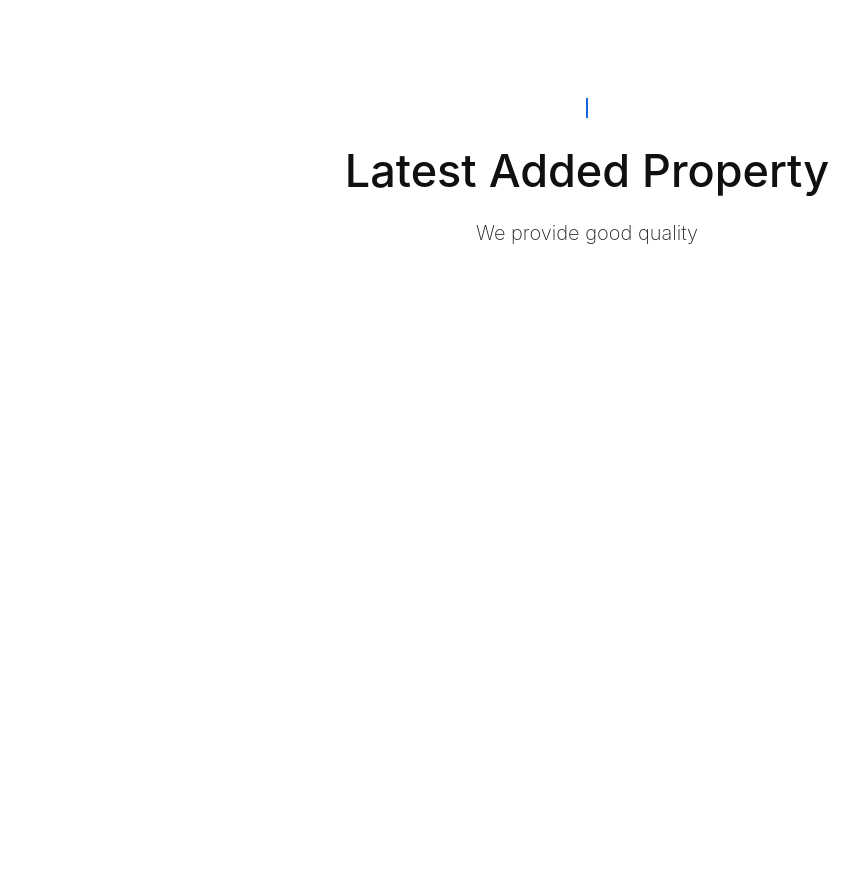
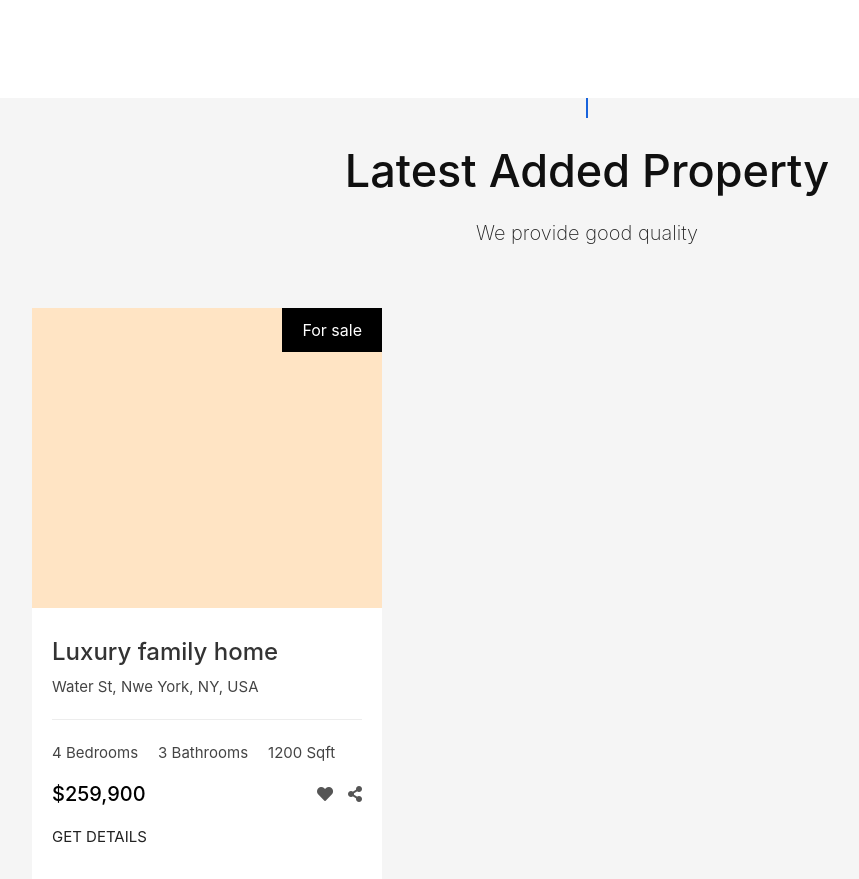
Before and after one commit to josedlca/codingbrothersapp, a React (Create React App) app: page / in a window 1280 px wide. Shown: the part 2900-3779 px from the top of the page, without its empty margins (53-912 px from the left). Before the commit the page ends 3208 px from the top, so only its background shows below. Built offline with nearby package versions, Linux system fonts and the light colour scheme.

Commit message:
styles for latestcard

```diff
--- a/public/index.html
+++ b/public/index.html
@@ -2,12 +2,9 @@
 <html lang="en">
   <head>
     <meta charset="utf-8" />
-    <link rel="shortcut icon" href="%PUBLIC_URL%/favicon.ico" />
-    <meta
-      name="viewport"
-      content="width=device-width, initial-scale=1, shrink-to-fit=no"
-    />
+    <meta name="viewport" content="width=device-width, initial-scale=1, shrink-to-fit=no"/>
     <meta name="theme-color" content="#000000" />
+    <link rel="stylesheet" href="https://use.fontawesome.com/releases/v5.7.2/css/all.css" integrity="sha384-fnmOCqbTlWIlj8LyTjo7mOUStjsKC4pOpQbqyi7RrhN7udi9RwhKkMHpvLbHG9Sr" crossorigin="anonymous">
     <!-- <link rel="manifest" href="%PUBLIC_URL%/manifest.json" /> -->
     <title>Coding Brothers</title>
   </head>
--- a/src/pages/home/latest/Latest.jsx
+++ b/src/pages/home/latest/Latest.jsx
@@ -1,5 +1,6 @@
 import React, { Component } from 'react';
 import Headerspage from './../../../components/Headerspage';
+import Latestcard from './Latestcard';
 import './latest.css';
 
 class Latest extends Component {
@@ -8,6 +9,9 @@ class Latest extends Component {
             <section className="latest">
                 <div className="container">
                     <Headerspage title={'Latest Added Property'} description={'We provide good quality'} />
+                    <div className="row">
+                        <Latestcard />
+                    </div>
                 </div>
             </section>
         );
--- a/src/pages/home/latest/Latestcard.jsx
+++ b/src/pages/home/latest/Latestcard.jsx
@@ -1,4 +1,5 @@
 import React, {Component} from 'react';
+import './latestcard.css'
 
 class Latestcard extends Component{
     render(){
@@ -6,6 +7,9 @@ class Latestcard extends Component{
             <div className="col-md-4">
                 <div className="latestcard">
                     <div className="latestcard__img">
+                        <div className="latestcard__img--sale">
+                            <a href="#">For sale</a>
+                        </div>
                     </div>
                     <div className="latestcard__description">
                         <div className="row">
@@ -29,17 +33,17 @@ class Latestcard extends Component{
                                 </div>
                             </div>
                             <div className="col-md-12">
-                                <div className="row">
-                                    <div className="col-md-6">
+                                <div className="row align-items-center">
+                                    <div className="col-md-6 align-self-center">
                                         <div className="latestcard__description--price">
                                             <p>$259,900</p>
                                         </div>
                                     </div>
-                                    <div className="col-md-6">
+                                    <div className="col-md-6 align-self-center text-right">
                                         <div className="latestcard__description--icons">
                                             <ul>
-                                                <li><a href="#"></a></li>
-                                                <li><a href="#"></a></li>
+                                                <li><a href="#"><i className="fas fa-heart"></i></a></li>
+                                                <li><a href="#"><i className="fas fa-share-alt"></i></a></li>
                                             </ul>
                                         </div>
                                     </div>
@@ -47,7 +51,7 @@ class Latestcard extends Component{
                             </div>
                             <div className="col-md-12">
                                 <div className="latestcard__description--button">
-                                    <a href="#">GET DETAIL</a>
+                                    <a href="#">GET DETAILS</a>
                                 </div>
                             </div>
                         </div>
--- a/src/pages/home/latest/latest.css
+++ b/src/pages/home/latest/latest.css
@@ -0,0 +1,3 @@
+.latest{
+    background: #f5f5f5;
+}
--- /dev/null
+++ b/src/pages/home/latest/latestcard.css
@@ -0,0 +1,129 @@
+.latestcard{
+    width: 100%;
+    height: 100%;
+}
+
+.latestcard__img{
+    width: 100%;
+    height: 300px;
+    background: bisque;
+}
+
+.latestcard__img--sale{
+    position: absolute;
+    top: 0;
+    right: 0;
+    padding: 0 15px;
+}
+
+.latestcard__img--sale a:link,
+.latestcard__img--sale a:visited{
+    display: block;
+    text-decoration: none;
+    color: #fff;
+    padding: 10px 20px;
+    background: #000;
+    background-image: linear-gradient(120deg, #000 0%, #000 50%, #fff 50%);
+    background-size: 250%;
+    background-position: 0%;
+    transition: all .6s;
+}
+
+.latestcard__img--sale a:hover,
+.latestcard__img--sale a:active{
+    background-image: linear-gradient(120deg, transparent 0%, transparent 50%, #fff 50%);
+    color: #000;
+    background-size: 250%;
+    text-decoration: none;
+    background-position: 100%;
+    transition: all .6s;
+}
+
+.latestcard__description{
+    padding: 30px 20px;
+    background: #fff;
+}
+.latestcard__description--title{
+    margin-bottom: 10px;
+}
+.latestcard__description--title h3{
+    font-size: 24px;
+    margin: 0;
+    color: rgb(51, 51, 51);
+}
+
+.latestcard__description--adress p{
+    font-size: 15px;
+    color: rgb(68, 68, 68);
+    margin: 0;
+}
+
+.latestcard__description--adress{
+    padding: 0 0 20px 0;
+    border-bottom: 1px solid #ededed;
+    margin-bottom: 20px;
+}
+
+.latestcard__description--details{
+    margin-bottom: 15px;
+}
+
+.latestcard__description--details ul{
+    padding: 0;
+    margin: 0;
+}
+
+.latestcard__description--details ul li{
+    list-style: none;
+    font-size: 15px;
+    color: rgb(68, 68, 68);
+    display: inline-block;
+}
+
+.latestcard__description--details ul li:not(:last-child){
+    margin-right: 20px;
+}
+
+.latestcard__description--price p{
+    font-size: 20px;
+    color: #000;
+    margin: 0;
+    font-weight: 500;
+}
+
+.latestcard__description--icons ul{
+    margin: 0;
+    padding: 0;
+}
+
+.latestcard__description--icons ul li{
+    list-style: none;
+    display: inline-block;
+}
+
+.latestcard__description--icons ul li:not(:last-child){
+    margin-right: 15px;
+}
+
+.latestcard__description--icons ul li a{
+    text-decoration: none;
+    font-size: 16px;
+    color: rgb(85, 85, 85);
+    margin: 0;
+}
+
+.latestcard__description--button{
+    margin-top: 15px;
+}
+
+.latestcard__description--button a{
+    text-decoration: none;
+    font-size: 15px;
+    color: rgb(34, 34, 34);
+    margin: 0;
+}
+
+.latestcard__description--button a:hover{
+    text-decoration: none;
+    color: rgb(34, 34, 34);
+}
```
